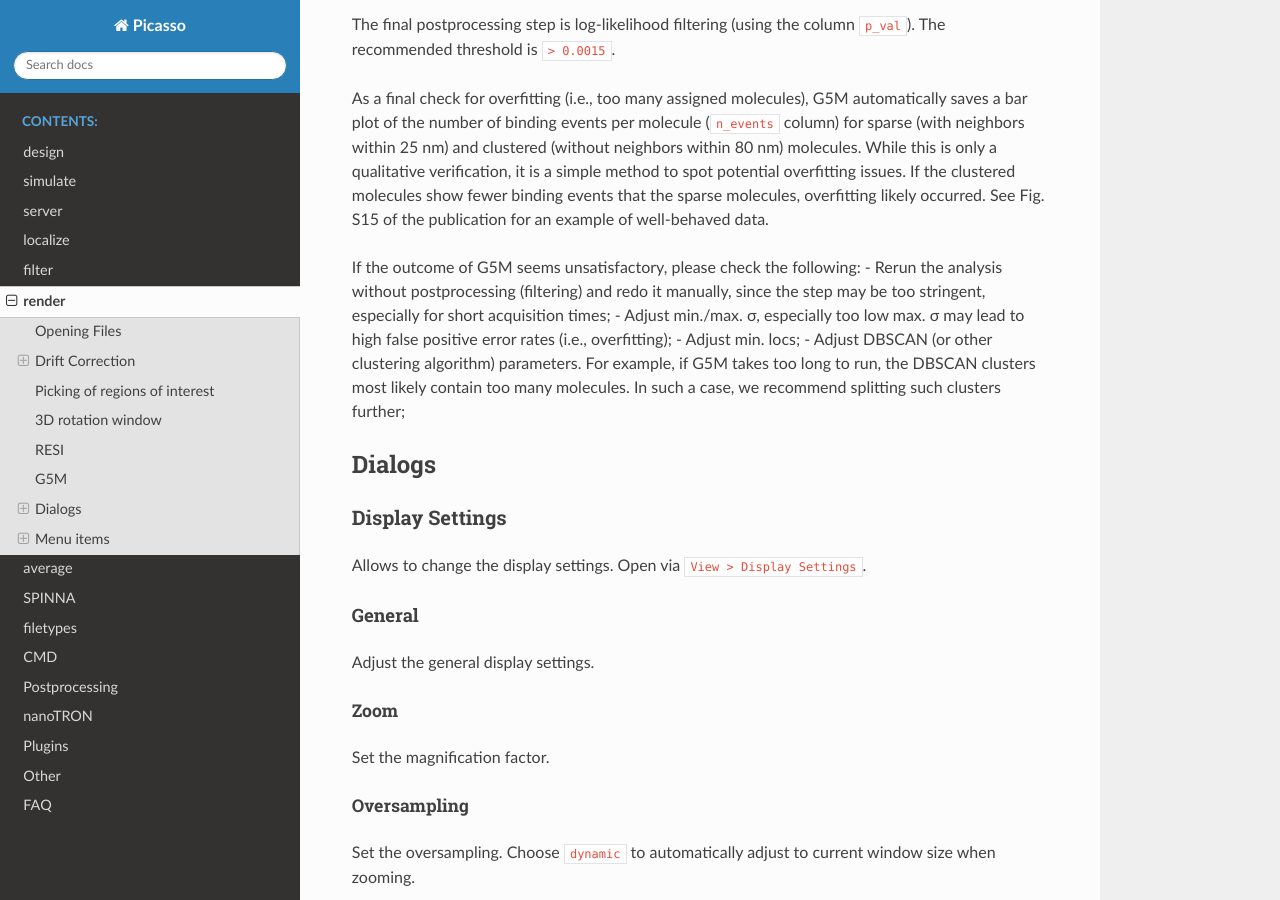
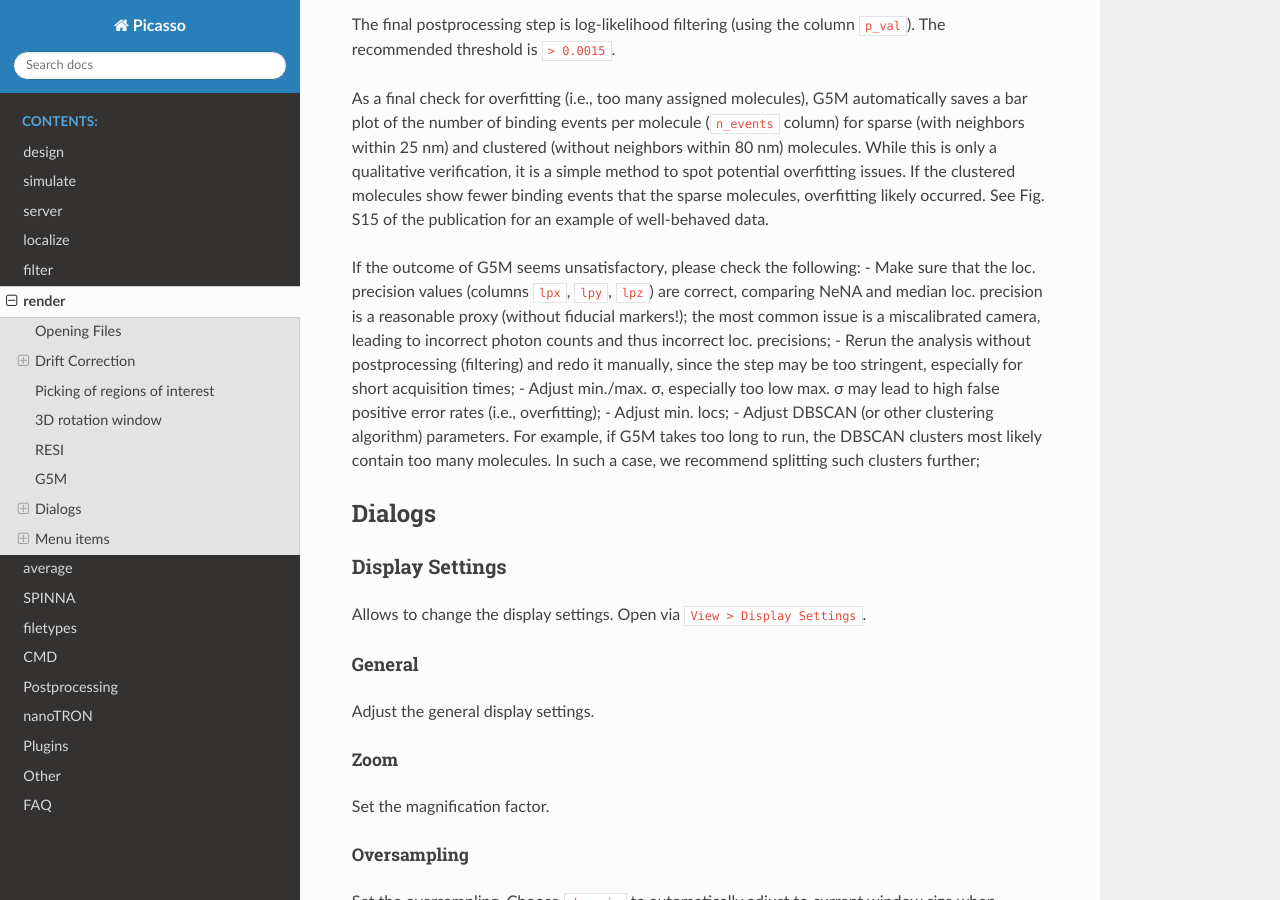
Before and after one commit to jungmannlab/picasso, a Sphinx documentation site: the page built from docs/render.rst, in a window 1280 px wide and 900 px high, scrolled down 5303 px. Built offline with Sphinx 7.4.7 and the Read the Docs theme 3.1.0, drawn with Linux system fonts in a browser that asks for light colours.

Commit message:
add extra troubleshooting step to g5m docs

```diff
--- a/changelog.rst
+++ b/changelog.rst
@@ -1,7 +1,7 @@
 Changelog
 =========
 
-Last change: 23-JAN-2026 CEST
+Last change: 26-JAN-2026 CEST
 
 0.9.4
 -----
--- a/docs/render.rst
+++ b/docs/render.rst
@@ -100,6 +100,7 @@ The final postprocessing step is log-likelihood filtering (using the column ``p_
 As a final check for overfitting (i.e., too many assigned molecules), G5M automatically saves a bar plot of the number of binding events per molecule (``n_events`` column) for sparse (with neighbors within 25 nm) and clustered (without neighbors within 80 nm) molecules. While this is only a qualitative verification, it is a simple method to spot potential overfitting issues. If the clustered molecules show fewer binding events that the sparse molecules, overfitting likely occurred. See Fig. S15 of the publication for an example of well-behaved data.
 
 If the outcome of G5M seems unsatisfactory, please check the following:
+- Make sure that the loc. precision values (columns ``lpx``, ``lpy``, ``lpz``) are correct, comparing NeNA and median loc. precision is a reasonable proxy (without fiducial markers!); the most common issue is a miscalibrated camera, leading to incorrect photon counts and thus incorrect loc. precisions;
 - Rerun the analysis without postprocessing (filtering) and redo it manually, since the step may be too stringent, especially for short acquisition times;
 - Adjust min./max. σ, especially too low max. σ may lead to high false positive error rates (i.e., overfitting);
 - Adjust min. locs;
```
